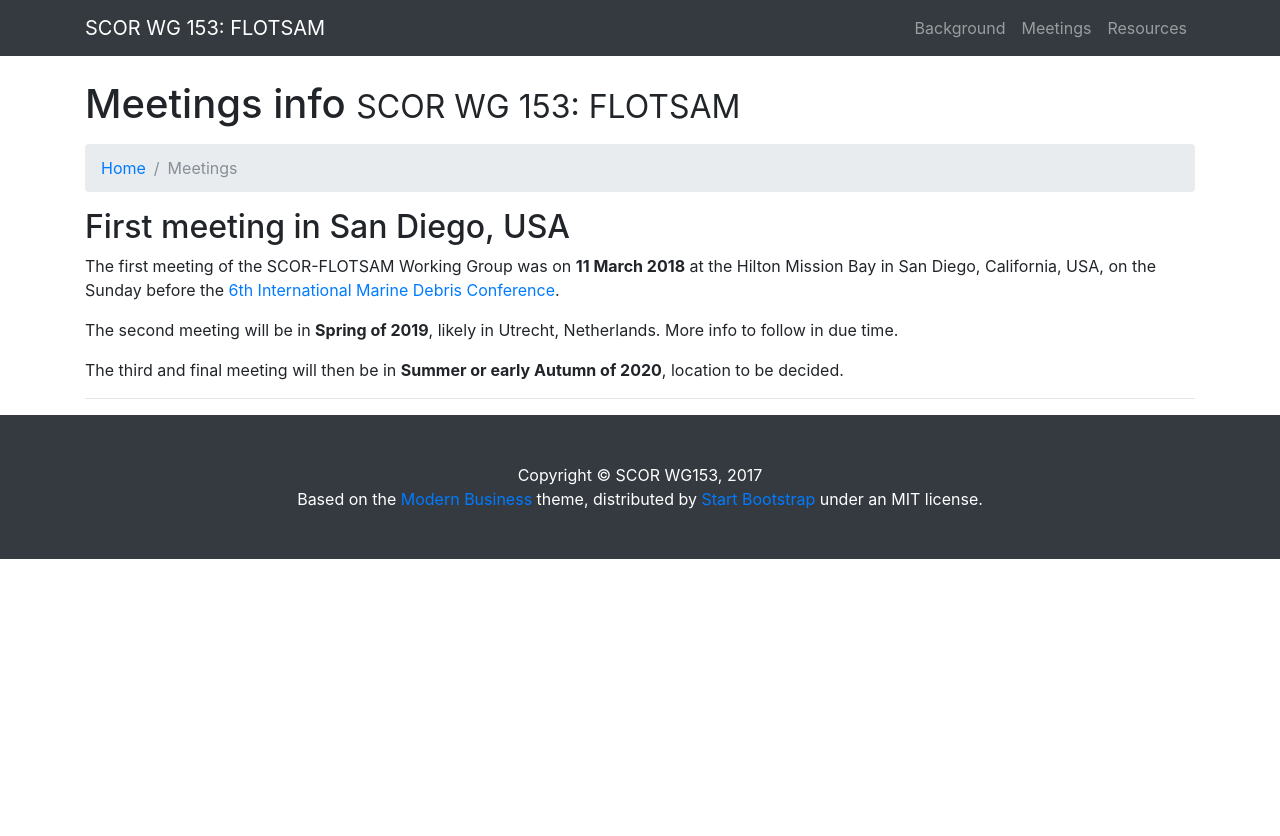
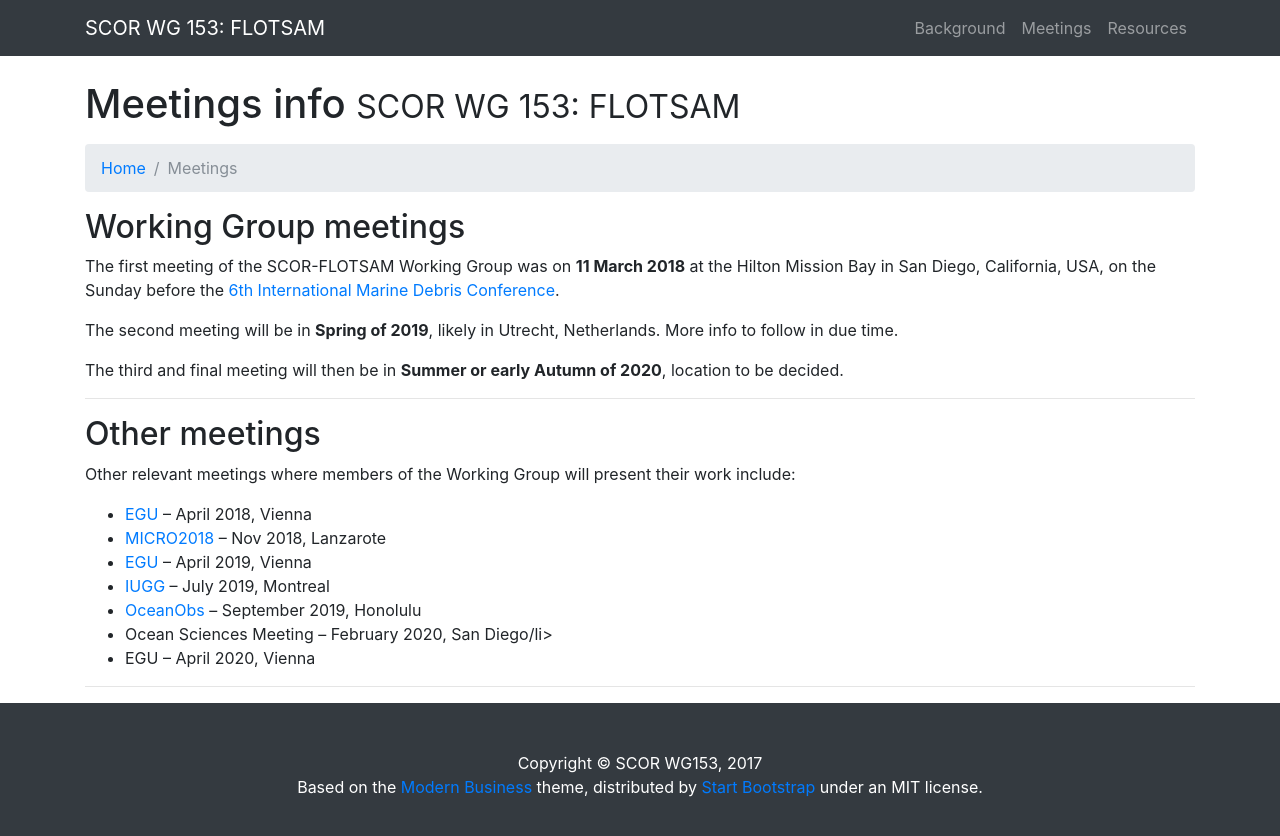
Before and after one commit to SCOR-FLOTSAM/website, a website: page meetings.html in a window 1280 px wide. Before the commit the page ends 800 px from the top, so only its background shows below. Drawn offline with Linux system fonts and the light colour scheme.

Commit message:
Adding 'other meetings' section

```diff
--- a/meetings.html
+++ b/meetings.html
@@ -69,7 +69,7 @@
 
 
   <!-- Features Section -->
-  <h2>First meeting in San Diego, USA</h2>
+  <h2>Working Group meetings</h2>
   <p>
     The first meeting of the SCOR-FLOTSAM Working Group was on <strong>11 March 2018</strong> at the Hilton Mission Bay in San Diego, California, USA, on the Sunday before the <a href="http://internationalmarinedebrisconference.org/">6th International Marine Debris Conference</a>.
   </p><p>
@@ -77,10 +77,24 @@
   </p><p>
     The third and final meeting will then be in <strong>Summer or early Autumn of 2020</strong>, location to be decided.
   </p>
-  <!-- /.row -->
 
   <hr>
 
+  <h2>Other meetings</h2>
+  <p>
+    Other relevant meetings where members of the Working Group will present their work include:
+    <ul>
+      <li><a href="https://www.egu2018.eu/">EGU</a> – April 2018, Vienna</li>
+      <li><a href="https://micro2018.sciencesconf.org/">MICRO2018</a> – Nov 2018, Lanzarote</li>
+      <li><a href="https://www.egu2019.eu/">EGU</a> – April 2019, Vienna</li>
+      <li><a href="http://www.iugg.org/">IUGG</a> – July 2019, Montreal</li>
+      <li><a href="http://www.oceanobs19.net/">OceanObs</a> – September 2019, Honolulu</li>
+      <li>Ocean Sciences Meeting – February 2020, San Diego/li>
+      <li>EGU – April 2020, Vienna</li>
+    </ul>
+  </p>
+
+  <hr>
 
 
 </div>
```
